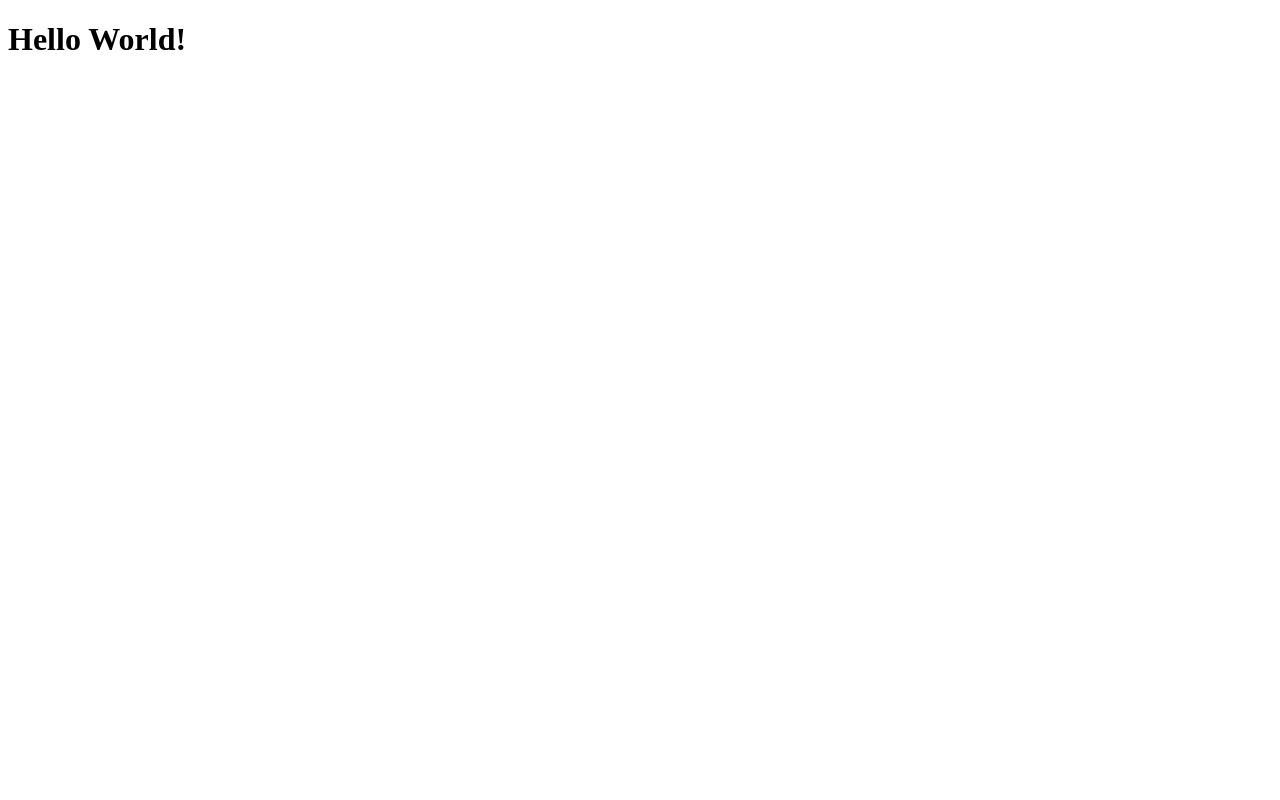
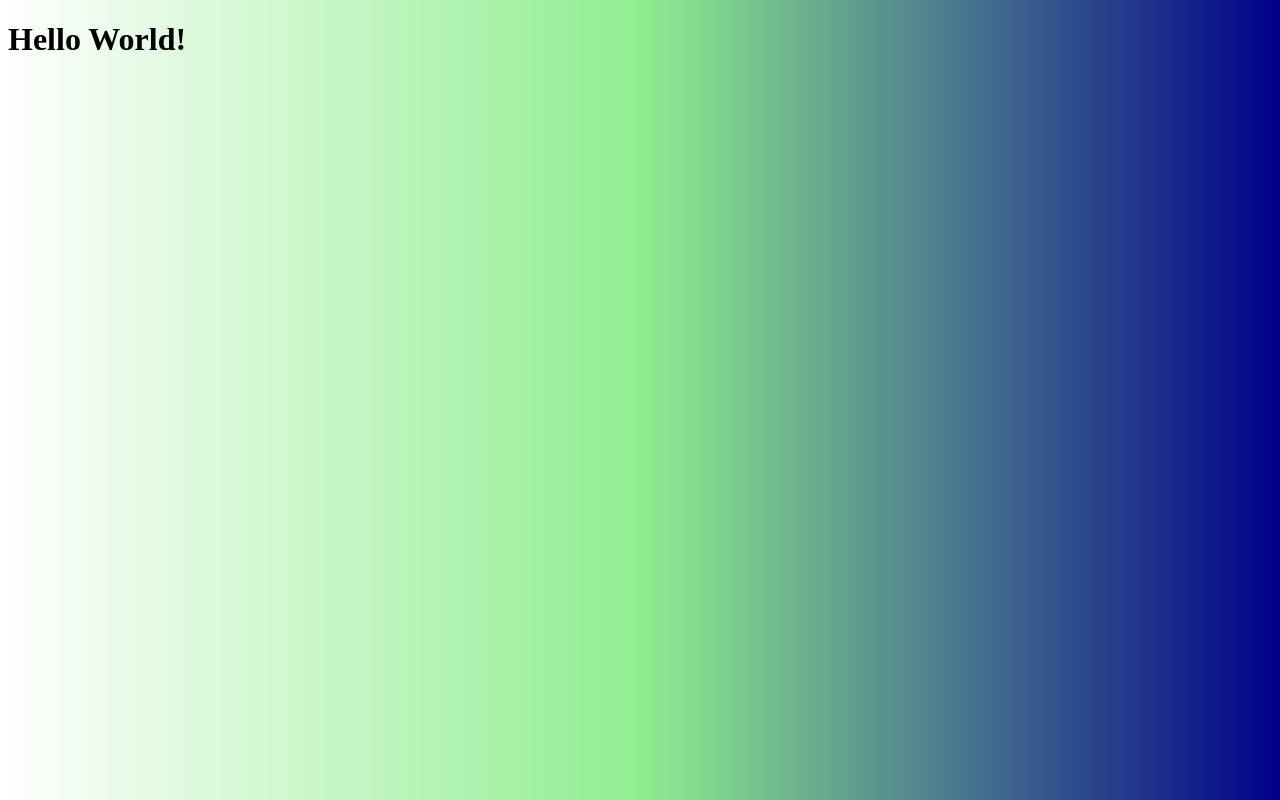
Before and after one commit to cade3031/wied-enterprise, a React (Create React App) app: page / in a window 1280 px wide. Built offline with nearby package versions, Linux system fonts and the light colour scheme.

Commit message:
added a home btn

```diff
--- a/src/App.css
+++ b/src/App.css
@@ -1,3 +1,3 @@
  body {
-     background-color: linear-gradient(90deg, white, lightgreen, darkblue);
+     background: linear-gradient(90deg, white, lightgreen, darkblue);
  }
--- /dev/null
+++ b/src/componets/homebtn.js
@@ -0,0 +1,10 @@
+
+function homebtn() {
+    return (
+        <div>
+            <button OnClick ={() => window.location.href = 'https://wiedenterprise.com'}>Home</button>
+        </div>
+    )
+}
+
+export default homebtn;
--- a/src/index.js
+++ b/src/index.js
@@ -1,11 +1,13 @@
 import React from 'react';
 import ReactDOM from 'react-dom/client';
 import App from './App';
+import homebtn from './homebtn';
 
 const root = ReactDOM.createRoot(document.getElementById('root'));
 root.render(
   <React.StrictMode>
     <App />
+    <homebtn />
   </React.StrictMode>
 );
 
```
